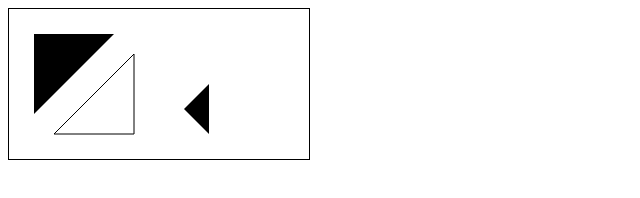
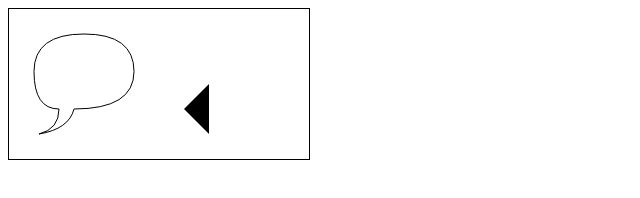
Before and after one commit to h64m1/canvas-tutorial, a plain HTML site: page tutorial/2_drawing_shapes_with_canvas/index.html in a window 1280 px wide. Shown: the whole page, without its empty margins (0-640 px from the left). Drawn offline with Linux system fonts and the light colour scheme.

Commit message:
quadratic bezier curves

```diff
--- a/tutorial/2_drawing_shapes_with_canvas/index.html
+++ b/tutorial/2_drawing_shapes_with_canvas/index.html
@@ -32,18 +32,29 @@
 					// ctx.stroke()
 
 					// Filled triangle
-					ctx.beginPath()
-					ctx.moveTo(25, 25)
-					ctx.lineTo(105, 25)
-					ctx.lineTo(25, 105)
-					ctx.fill()
+					// ctx.beginPath()
+					// ctx.moveTo(25, 25)
+					// ctx.lineTo(105, 25)
+					// ctx.lineTo(25, 105)
+					// ctx.fill()
 
 					// Stroked triangle
+					// ctx.beginPath()
+					// ctx.moveTo(125, 125)
+					// ctx.lineTo(125, 45)
+					// ctx.lineTo(45, 125)
+					// ctx.closePath()
+					// ctx.stroke()
+
+					// Quadratic Bezier curves
 					ctx.beginPath()
-					ctx.moveTo(125, 125)
-					ctx.lineTo(125, 45)
-					ctx.lineTo(45, 125)
-					ctx.closePath()
+					ctx.moveTo(75, 25)
+					ctx.quadraticCurveTo(25, 25, 25, 62.5)
+					ctx.quadraticCurveTo(25, 100, 50, 100)
+					ctx.quadraticCurveTo(50, 120, 30, 125)
+					ctx.quadraticCurveTo(60, 120, 65, 100)
+					ctx.quadraticCurveTo(125, 100, 125, 62.5)
+					ctx.quadraticCurveTo(125, 25, 75, 25)
 					ctx.stroke()
 				} else {
 					// canvas-unsupported code here
```
